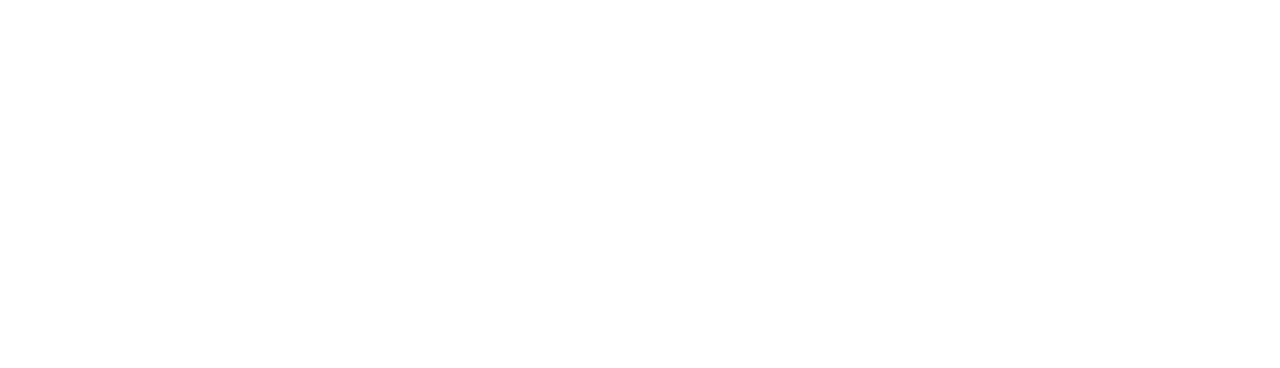
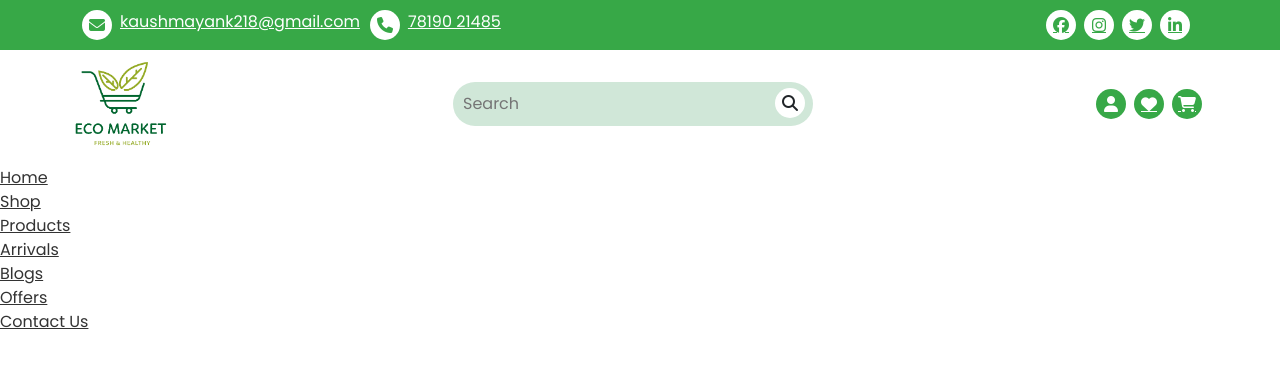
Before and after one commit to MayankkCodess/Super-Market, a plain HTML site: page index.html in a window 1280 px wide. Drawn offline with nearby package versions, Linux system fonts and the light colour scheme; a web font is replaced by a local one.

Commit message:
Practicing all technologies -day 1

```diff
--- a/index.html
+++ b/index.html
@@ -21,7 +21,56 @@
 <body>
     <!-- after setting up all links now start -->
     <main>
+        <div class="top-header">
+            <div class="container">
+                <div class="top-content">
+                    <div class="top-flex">
+                        <li>
+                            <a href=""><i class="fa-solid fa-envelope"></i>kaushmayank218@gmail.com</a>
+                            <a href=""><i class="fa-solid fa-phone"></i>78190 21485</a>
+                        </li>
+                    </div>
+                    <div class="top-social">
+                        <ul>
+                            <li><a href=""><i class="fa-brands fa-facebook f"></i></a></li>
+                            <li><a href=""><i class="fa-brands fa-instagram"></i></a></li>
+                            <li><a href=""><i class="fa-brands fa-twitter"></i></a></li>
+                            <li><a href=""><i class="fa-brands fa-linkedin-in"></i></a></li>
+                        </ul>
+                    </div>
+                </div>
+            </div>
+        </div>
+        <header class="header-main">
+            <div class="container">
+                    <div class="logo"><img src="images/logo.png" alt=""></div>
+                    <div class="head-search">
+                        <form action="">
+                            <input type="text " placeholder="Search">
+                            <i class="fa-solid fa-magnifying-glass"></i>
+                        </form>
+                    </div>
+                    <div class="header-icons">
+                        <ul>
+                            <li><a href=""><i class="fa-solid fa-user"></i></a></li>
+                            <li><a href=""><i class="fa-solid fa-heart"></i></a></li>
+                            <li><a href=""><i class="fa-solid fa-cart-shopping"></i></a></li>
+                        </ul>
+                    </div>
+            </div>
+        </header>
 
+        <nav class="navbar">
+            <ul>
+                <li><a href="">Home</a></li>
+                <li><a href="">Shop</a></li>
+                <li><a href="">Products</a></li>
+                <li><a href="">Arrivals</a></li>
+                <li><a href="">Blogs</a></li>
+                <li><a href="">Offers</a></li>
+                <li><a href="">Contact Us</a></li>
+            </ul>
+        </nav>
     </main>
     <!-- bootstrap js -->
     <script src="https://cdn.jsdelivr.net/npm/bootstrap@5.3.6/dist/js/bootstrap.bundle.min.js"
--- a/style.css
+++ b/style.css
@@ -0,0 +1,159 @@
+/* lets style */
+
+/* First Style Fonts */
+@import url('https://fonts.googleapis.com/css2?family=Montserrat+Underline:ital,wght@0,100..900;1,100..900&family=Montserrat:ital,wght@0,100..900;1,100..900&family=Playfair+Display:ital,wght@0,400..900;1,400..900&family=Plus+Jakarta+Sans:ital,wght@0,200..800;1,200..800&family=Poppins:ital,wght@0,100;0,200;0,300;0,400;0,500;0,600;0,700;0,800;0,900;1,100;1,200;1,300;1,400;1,500;1,600;1,700;1,800;1,900&display=swap');
+
+
+* {
+    margin: 0;
+    padding: 0;
+    box-sizing: border-box;
+    font-family: "Poppins", sans-serif;
+}
+
+:root {
+    --primary-color: #d0e7d8;
+    --secondary-color: #37a847;
+}
+
+h1,
+h2,
+h3,
+h4,
+h5,
+h6 {
+    transition: .4s ease;
+    line-height: 1.3;
+    font-family: "Jost", sans-serif;
+    color: #333;
+}
+
+p,
+li,
+a {
+    font-size: 16px;
+    color: #333;
+    font-family: "Poppins", sans-serif;
+
+}
+
+img {
+    max-width: auto;
+    transition: .4s ease;
+}
+
+ul,
+ol {
+    margin: 0;
+    padding: 0;
+}
+
+li {
+    list-style: none;
+}
+
+.top-header {
+    background-color: var(--secondary-color);
+    padding: 10px 0;
+}
+
+.top-content {
+    display: flex;
+    align-items: center;
+    gap: 20px;
+    justify-content: space-between;
+}
+
+.top-flex li {
+    display: flex;
+    align-items: center;
+    gap: 10px;
+}
+
+.top-flex li a i {
+    width: 30px;
+    height: 30px;
+    display: grid;
+    place-content: center;
+    background-color: white;
+    color: var(--secondary-color);
+    border-radius: 100%;
+    margin-right: 8px;
+
+}
+
+.top-flex li a {
+    color: white;
+    display: flex;
+}
+
+.top-social ul {
+    display: flex;
+    align-items: center;
+}
+
+.top-social ul li a {
+    width: 30px;
+    height: 30px;
+    display: grid;
+    place-content: center;
+    background-color: white;
+    color: var(--secondary-color);
+    border-radius: 100%;
+    margin-right: 8px;
+}
+
+.header-main .container {
+    display: flex;
+    align-items: center;
+    justify-content: space-between;
+    padding: 10px 0;
+}
+
+.logo img {
+    width: 100px;
+    height: auto;
+}
+
+.head-search form {
+    width: 360px;
+    position: relative;
+}
+
+.head-search form input {
+    width: 100%;
+    padding: 10px 10px;
+    border-radius: 30px;
+    color: #333;
+    position: relative;
+    border: none;
+    background-color: var(--primary-color);
+}
+
+.head-search form i {
+    position: absolute;
+    top: 6px;
+    right: 8px;
+    width: 30px;
+    height: 30px;
+    display: grid;
+    place-content: center;
+    border-radius: 100%;
+    background-color: white;
+}
+
+.header-icons ul {
+    display: flex;
+    align-items: center;
+}
+
+.header-icons ul li a {
+    width: 30px;
+    height: 30px;
+    display: grid;
+    place-content: center;
+    background-color: var(--secondary-color);
+    color: white;
+    border-radius: 100%;
+    margin-right: 8px;
+}
```
Also changed, not shown: images/3508129.jpg (added), images/logo.png (added).
